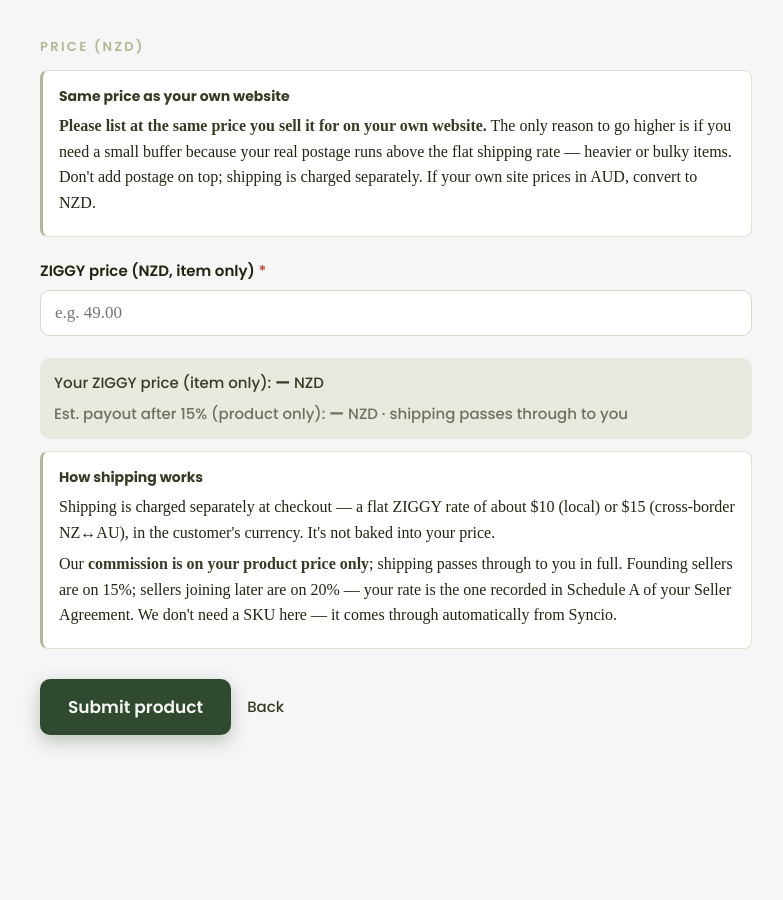
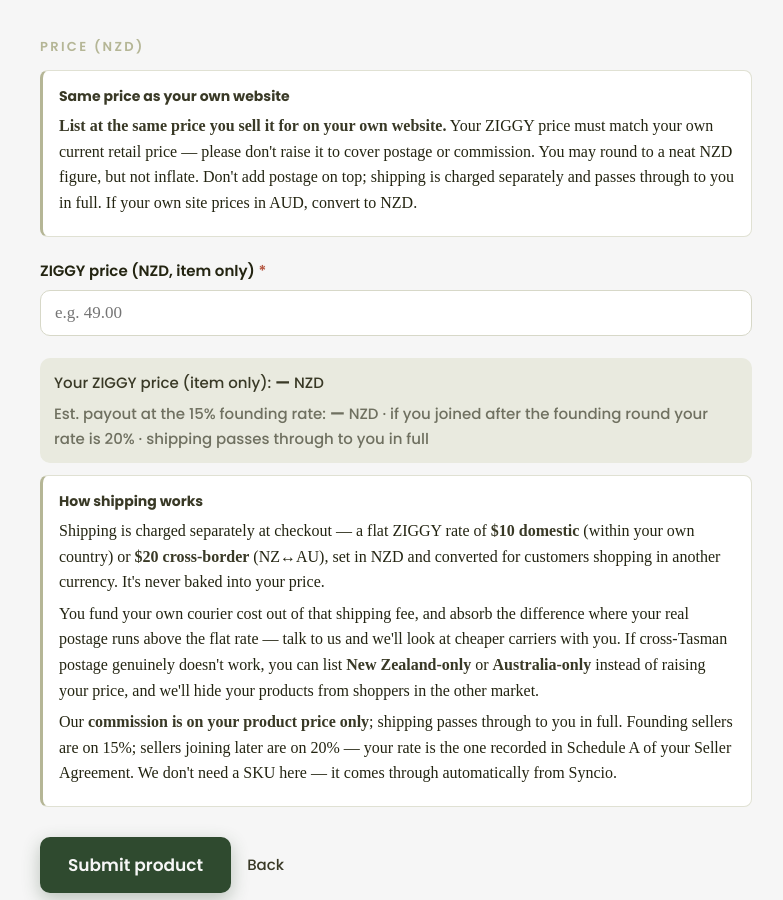
Before and after one commit to ziggysociety/ziggy-submissions, a website: page public/syncio-submission.html in a window 1280 px wide. Shown: the part 755-1655 px from the top of the page, without its empty margins (244-1027 px from the left). Before the commit the page ends 1586 px from the top, so only its background shows below. Drawn offline with Linux system fonts and the light colour scheme.

Commit message:
Update syncio-submission.html

```diff
--- a/public/syncio-submission.html
+++ b/public/syncio-submission.html
@@ -42,7 +42,7 @@
       <div class="section-label">Price (NZD)</div>
       <div class="specguide">
         <strong>Same price as your own website</strong>
-        <p><strong>Please list at the same price you sell it for on your own website.</strong> The only reason to go higher is if you need a small buffer because your real postage runs above the flat shipping rate — heavier or bulky items. Don't add postage on top; shipping is charged separately. If your own site prices in AUD, convert to NZD.</p>
+        <p><strong>List at the same price you sell it for on your own website.</strong> Your ZIGGY price must match your own current retail price — please don't raise it to cover postage or commission. You may round to a neat NZD figure, but not inflate. Don't add postage on top; shipping is charged separately and passes through to you in full. If your own site prices in AUD, convert to NZD.</p>
       </div>
       <div class="field">
         <label>ZIGGY price (NZD, item only) <span class="req">*</span></label>
@@ -50,12 +50,13 @@
       </div>
       <div class="pricebox" id="priceBox" hidden>
         <span>Your ZIGGY price (item only): <strong id="zPrice">—</strong> NZD</span>
-        <span class="pnote">Est. payout after 15% (product only): <strong id="zPayout">—</strong> NZD · shipping passes through to you</span>
+        <span class="pnote">Est. payout at the 15% founding rate: <strong id="zPayout">—</strong> NZD · if you joined after the founding round your rate is 20% · shipping passes through to you in full</span>
       </div>
 
       <div class="specguide">
         <strong>How shipping works</strong>
-        <p>Shipping is charged separately at checkout — a flat ZIGGY rate of about $10 (local) or $15 (cross-border NZ&#8596;AU), in the customer's currency. It's not baked into your price.</p>
+        <p>Shipping is charged separately at checkout — a flat ZIGGY rate of <strong>$10 domestic</strong> (within your own country) or <strong>$20 cross-border</strong> (NZ&#8596;AU), set in NZD and converted for customers shopping in another currency. It's never baked into your price.</p>
+        <p>You fund your own courier cost out of that shipping fee, and absorb the difference where your real postage runs above the flat rate — talk to us and we'll look at cheaper carriers with you. If cross-Tasman postage genuinely doesn't work, you can list <strong>New Zealand-only</strong> or <strong>Australia-only</strong> instead of raising your price, and we'll hide your products from shoppers in the other market.</p>
         <p>Our <strong>commission is on your product price only</strong>; shipping passes through to you in full. Founding sellers are on 15%; sellers joining later are on 20% — your rate is the one recorded in Schedule A of your Seller Agreement. We don't need a SKU here — it comes through automatically from Syncio.</p>
       </div>
 
```
